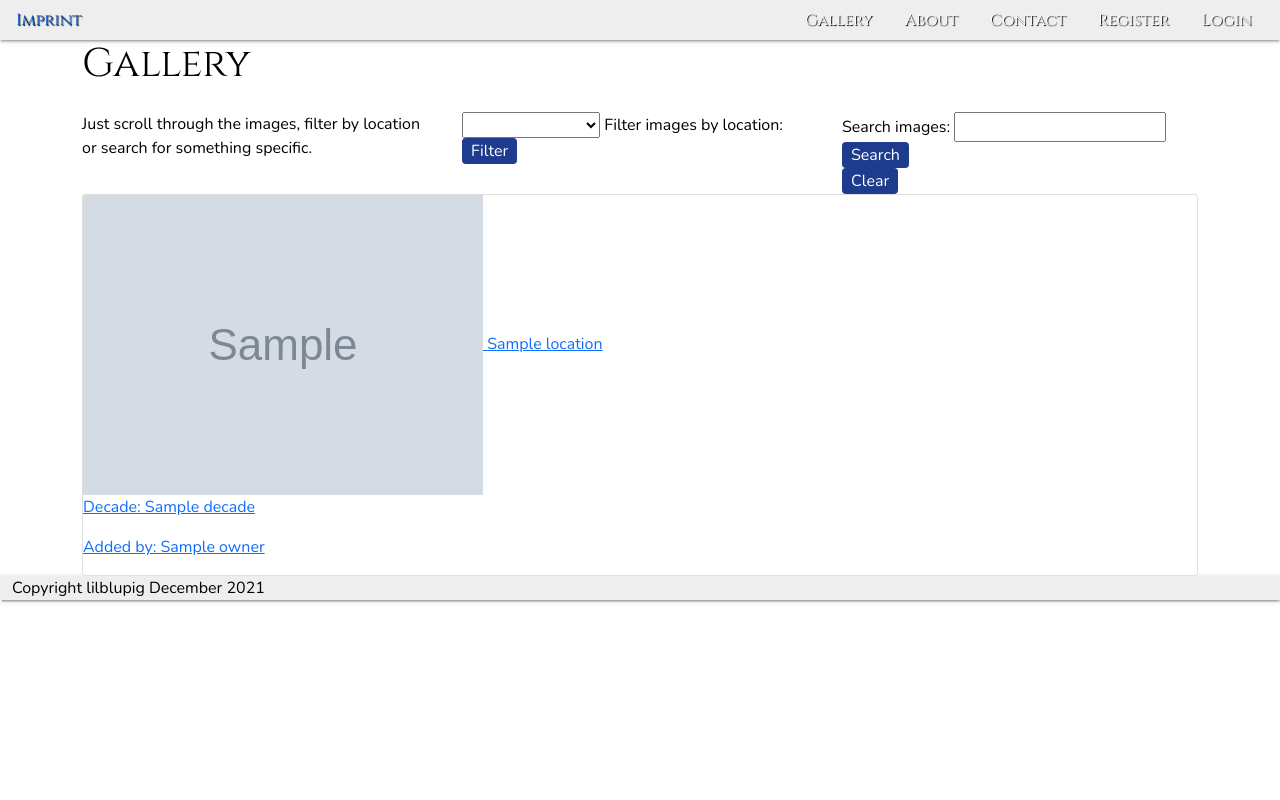
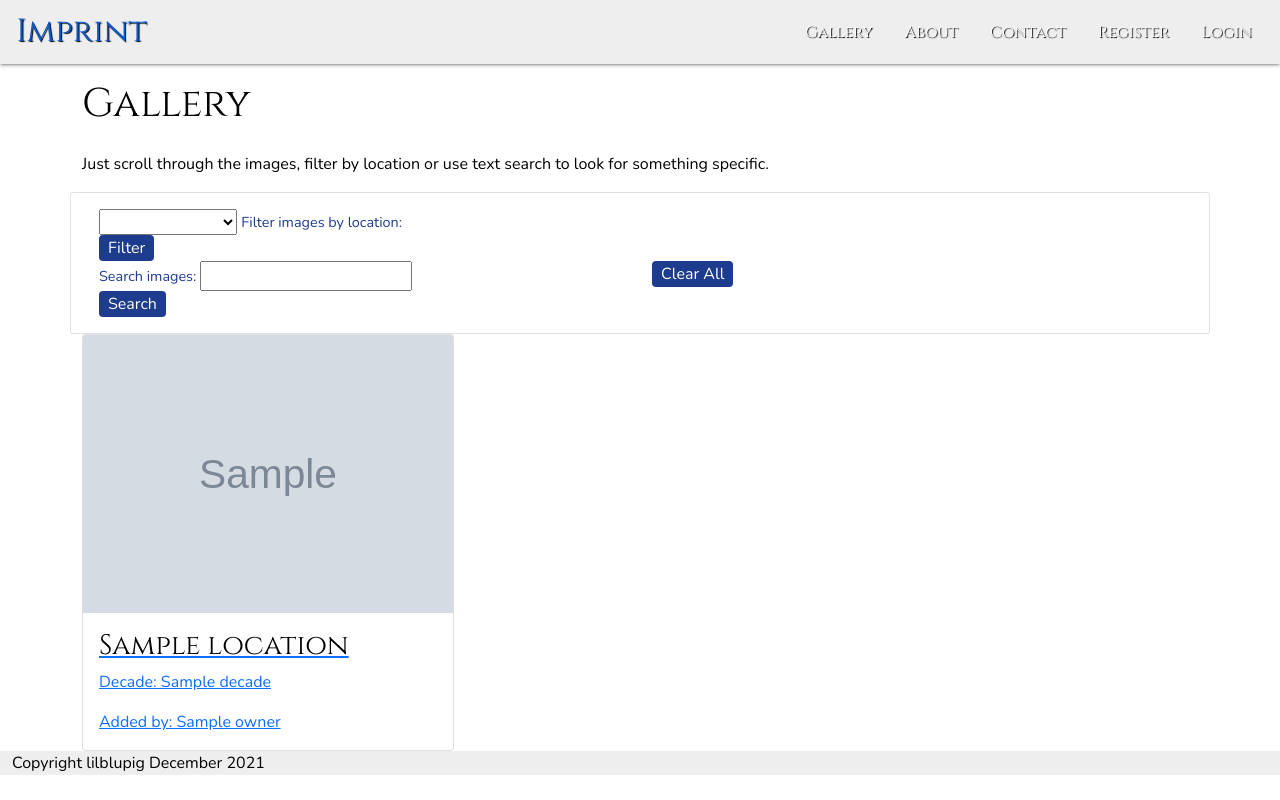
Before and after one commit to lilblupig/imprint, a Flask app: template templates/gallery.html in a window 1280 px wide. Run offline with Flask 2, Linux system fonts and the light colour scheme; the template is opened without the code that fills it: most values are stand-ins (such as "Sample title", 1, 10 or a date in 2020); grey boxes marked "Sample" are stand-in pictures; parts of the project's set-up code (start-up, migrations or seed data) failed here and were passed over; some libraries are stand-ins or nearby versions.

Commit message:
Improve header appearance

```diff
--- a/static/css/style.css
+++ b/static/css/style.css
@@ -13,6 +13,10 @@ body {
 h1, h2, h3, h4, h5, h6 {
     font-family: Cinzel, serif;
     color: #000000;
+}
+
+h1 {
+    margin-top: 1rem;
 }
 
 a.btn, button.btn, input.btn {
@@ -42,10 +46,15 @@ nav {
     box-shadow: 0 2px 2px 0 rgb(0 0 0 / 14%), 0 3px 1px -2px rgb(0 0 0 / 12%), 0 1px 5px 0 rgb(0 0 0 / 20%);
 }
 
-nav a, a.imprint-nav {
+.imprint-nav {
     font-family: Cinzel, serif;
     color: #ffffff;
     text-shadow: 1px 1px 1px rgba(0, 0, 0, 1);
+    line-height: 3rem;
+}
+
+.imprint-nav.logo {
+    font-size: 2rem;
 }
 
 .hamburger {
@@ -69,6 +78,4 @@ nav a, a.imprint-nav {
 
 footer {
     background-color: #eeeeee;
-    /* Taken from Materialize navbar */
-    box-shadow: 2px 2px 0 0 rgb(0 0 0 / 14%), 0 3px 1px -2px rgb(0 0 0 / 12%), 0 1px 5px 0 rgb(0 0 0 / 20%);
 }
--- a/templates/gallery.html
+++ b/templates/gallery.html
@@ -15,36 +15,43 @@
 <!-- Content to display in content block -->
 {% block content %}
 
+    <div class="">
+        <p>Just scroll through the images, filter by location or use text search to look for something specific.</p>
+    </div>
     <!-- Gallery filters location and free text search -->
-    <div class="row">
-        <div class="col s12">
-            <p>Just scroll through the images, filter by location or search for something specific.</p>
-        </div>
+    <div class="row imprint-border">
         <!-- Location filter - not accessible as cannot apply label -->
-        <div class="col s12">
+        <div class="">
             <form action="{{ url_for('location_filter') }}" method="POST">
-                <div class="input-field">
+                <div class="">
                     <select name="location_filter">
                         <option value="" disabled selected></option>
                             {% for location in locations %}
                                 <option value="{{ location.location_name }}">{{ location.location_name }}</option>
                             {% endfor %}
                     </select>
-                    <label for="location_filter">Filter images by location:</label>
+                    <label for="location_filter" class="imprint-label">Filter images by location:</label>
                 </div>
-                <button type="submit" class="btn">Filter</button>
+                <div class="">
+                    <button type="submit" class="btn">Filter</button>
+                </div>
             </form>
         </div>
         <!-- Free text search -->
-        <div class="col s12">
+        <div class="col s12 m6">
             <form action="{{ url_for('image_search') }}" method="POST">
-                <label for="image_search">Search images:</label>
-                <input type="text" name="image_search" id="image_search" class="validate"/>
-                <button type="submit" class="btn">Search</button>
+                <div class="col s7">
+                    <label for="image_search" class="imprint-label">Search images:</label>
+                    <input type="text" name="image_search" id="image_search" class="validate"/>
+                </div>
+                <div class="col s5 right-align">
+                    <button type="submit" class="btn">Search</button>
+                </div>
             </form>
-
-            <a href="{{ url_for('gallery') }}" class="btn">Clear</a>
-
+        </div>
+        <!-- Clear all filters -->
+        <div class="col s12 center-align">
+            <a href="{{ url_for('gallery') }}" class="btn">Clear All</a>
         </div>
     </div>
 
@@ -53,15 +60,13 @@
     {% for image in images %}
 
         <a href="{{ url_for('single_image', image_id=image._id) }}">
-            <div class="col s12 m6 l4">
-                <div class="card card-small">
-                    <div class="card-image">
-                        <img src="{{ image.photo }}" alt="{{ image.location }}">
-                        <span class="card-title">{{ image.location }}</span>
-                    </div>
-                    <div class="card-content">
-                        <p>Decade: {{ image.decade }}</p>
-                        <p>Added by: {{ image.owner }}</p>
+            <div class="col-12 col-md-6 col-lg-4">
+                <div class="card">
+                    <img src="{{ image.photo }}" alt="{{ image.location }}" class="card-img-top">
+                    <div class="card-body">
+                        <h3>{{ image.location }}</h3>
+                        <p class="card-text">Decade: {{ image.decade }}</p>
+                        <p class="card-text">Added by: {{ image.owner }}</p>
                     </div>
                 </div>
             </div>
```
